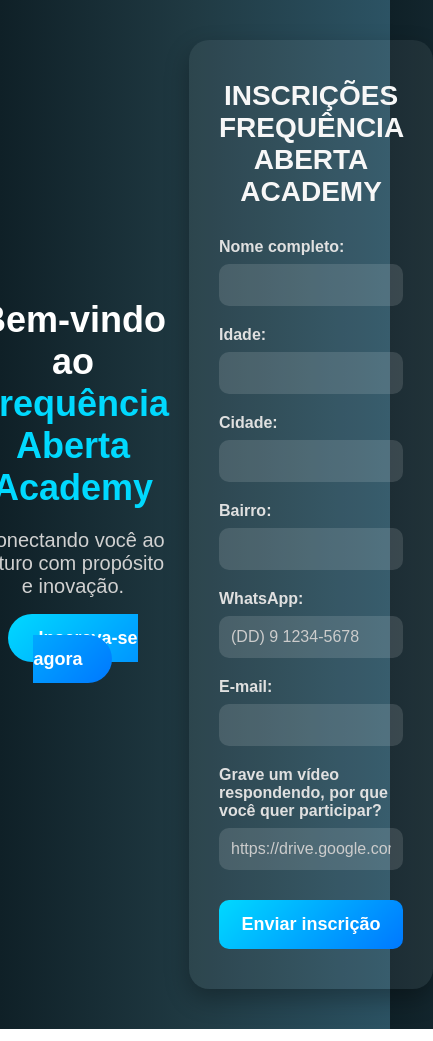
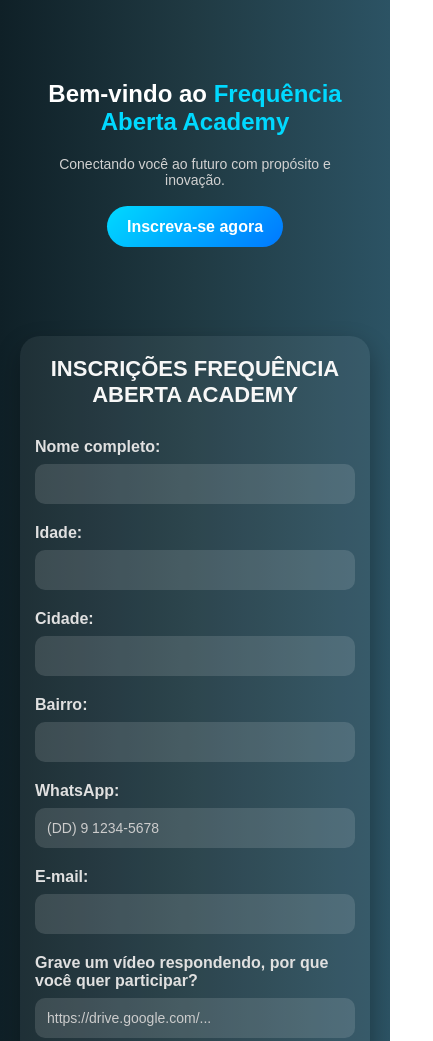
Before and after one commit to Tallysson2k23/testesenvioemail, a plain HTML site: page index.html in a window 390 px wide. Shown: the top 1041 px of the page, 433 px wide, since content can reach past the window. Drawn offline with Linux system fonts and the light colour scheme.

Commit message:
melhoria no cabeçalho

```diff
--- a/index.html
+++ b/index.html
@@ -13,7 +13,7 @@
     <a href="#formulario" class="cta-button">Inscreva-se agora</a>
   </header>
 
-  <div class="container">
+  <main class="container">
     <h2>INSCRIÇÕES FREQUÊNCIA ABERTA ACADEMY</h2>
 
     <form id="formulario" action="https://formsubmit.co/frequenciaaberta.rpc@gmail.com" method="POST" onsubmit="return mostrarSucesso();">
@@ -52,30 +52,26 @@
         <input type="url" id="link_video" name="link_video" placeholder="https://drive.google.com/..." required>
       </div>
 
-      <!-- FormSubmit config -->
       <input type="hidden" name="_captcha" value="false">
-      <input type="hidden" name="_next" value="https://inscricoesfrequencia.netlify.app/sucesso.html"> <!-- Redirecionamento correto -->
+      <input type="hidden" name="_next" value="https://inscricoesfrequencia.netlify.app/sucesso.html">
       <input type="hidden" name="_subject" value="Nova inscrição - Frequência Aberta Academy">
 
       <button type="submit">Enviar inscrição</button>
     </form>
 
-    <!-- Mensagem de sucesso -->
     <div id="mensagem-sucesso" class="success-message" style="display: none;">
       <h3>✅ Inscrição enviada com sucesso!</h3>
       <p>Obrigado por se inscrever no projeto Rede.com.<br>Desejamos boa sorte! 🍀</p>
       <a href="https://www.instagram.com/redepontocom?igsh=YnN4N3QwbDhreXJv" target="_blank">Conheça nosso Instagram @redepontocom</a>
     </div>
-  </div>
+  </main>
 
   <script>
     function mostrarSucesso() {
-      // Exibe a mensagem de sucesso e oculta o formulário
       document.getElementById("formulario").style.display = "none";
       document.getElementById("mensagem-sucesso").style.display = "block";
-      return true; // Continua com o envio do formulário
+      return true;
     }
   </script>
-
 </body>
 </html>
--- a/style.css
+++ b/style.css
@@ -10,20 +10,19 @@
     background: linear-gradient(to right, #0f2027, #203a43, #2c5364);
     color: #fff;
     min-height: 100vh;
+    padding: 40px 20px;
     display: flex;
-    justify-content: center;
+    flex-direction: column;
     align-items: center;
-    padding: 40px 20px;
   }
 
   .container {
-    background-color: rgba(255, 255, 255, 0.06); /* leve transparência sem desfoque */
-    /* REMOVIDO: backdrop-filter: blur(10px); */
+    background-color: rgba(255, 255, 255, 0.06);
     padding: 40px 30px;
     border-radius: 20px;
     max-width: 600px;
     width: 100%;
-    box-shadow: 0 10px 25px rgba(0,0,0,0.3);
+    box-shadow: 0 10px 25px rgba(0, 0, 0, 0.3);
     transition: all 0.3s ease-in-out;
   }
 
@@ -118,6 +117,7 @@
     text-align: center;
     margin-bottom: 60px;
     padding: 40px 20px;
+    width: 100%;
     max-width: 800px;
     animation: fadeIn 1s ease-in-out;
   }
@@ -157,3 +157,48 @@
   html {
     scroll-behavior: smooth;
   }
+
+  @media (max-width: 768px) {
+    .hero h1 {
+      font-size: 28px;
+    }
+
+    .hero p {
+      font-size: 16px;
+    }
+
+    .container {
+      padding: 30px 20px;
+    }
+
+    input[type="text"],
+    input[type="email"],
+    input[type="number"],
+    input[type="url"],
+    button[type="submit"] {
+      font-size: 14px;
+    }
+
+    .cta-button {
+      padding: 12px 20px;
+      font-size: 16px;
+    }
+  }
+
+  @media (max-width: 480px) {
+    .hero h1 {
+      font-size: 24px;
+    }
+
+    .hero p {
+      font-size: 14px;
+    }
+
+    .container {
+      padding: 20px 15px;
+    }
+
+    h2 {
+      font-size: 22px;
+    }
+  }
```
